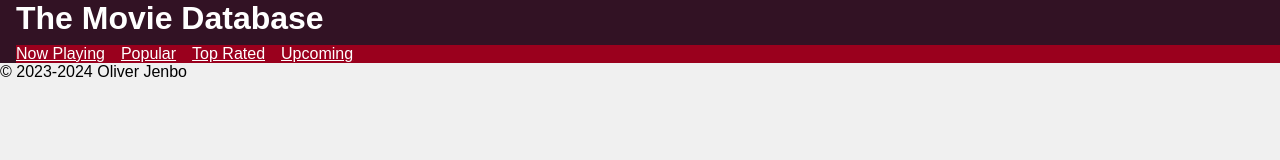
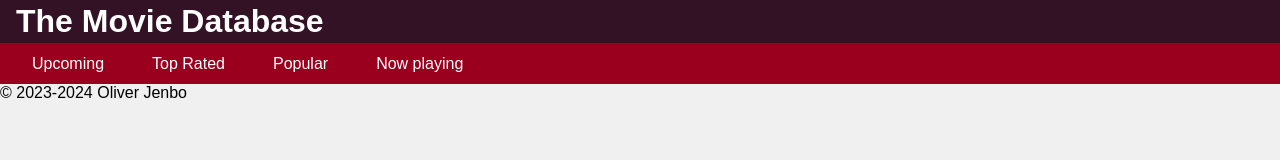
Before and after one commit to OmhJenbo/API_consumption, a plain HTML site: page index.html in a window 1280 px wide. Drawn offline with Linux system fonts and the light colour scheme.

Commit message:
pushing to work on home pc

```diff
--- a/css/styles.css
+++ b/css/styles.css
@@ -9,39 +9,35 @@ body {
   background-color: #f0f0f0;
 }
 #title {
-  padding-left: 1rem;
-  background-color: #321224;
+  background-color: var(--headerBackground);
   color: white;
+  padding: 0.2rem 1rem;
+
 }
 #navigation {
-  width: 100%;
   display: flex;
-  margin-top: 0.5rem;
-  background-color: #9a001d;
-  p {
+  padding: 0.2rem 1rem;
+  background-color: var(--navBackgroundColor);
+  position: sticky;
+  top: 0;
+  ul li {
     margin-right: 1rem;
-    a {
+    float: right;
+    padding: 0.5rem 1rem;
+    list-style: none;
+    button {
+      background-color: #9a001d;
+      border: none;
       color: white;
-      a:visited {
-        color: white;
-      }
+      font-size: 1rem;
+    }
+    button:hover {
+      text-decoration: underline;
     }
   }
 }
-@media (max-width: 420px) {
-  #navSection {
-    background-color: #9a001d;
-    #navigation {
-      display: block;
-      a {
-        color: white;
-        a:visited {
-          color: white;
-        }
-      }
-    }
-  }
-}
+
+
 .movie_card{
   display: flex;
   justify-content: center;
@@ -53,8 +49,7 @@ body {
     width: 20%;
     height: 80%;
     margin-left: 1rem;
+    float: left;
   }
-  p{
 
-  }
 }
--- a/css/variables.css
+++ b/css/variables.css
@@ -0,0 +1,4 @@
+    :root{
+        --navBackgroundColor: #9a001d;
+        --headerBackground: #321224;
+    }
--- a/index.html
+++ b/index.html
@@ -10,27 +10,30 @@
   <body>
     <header id="title">
       <h1>The Movie Database</h1>
+    </header>
       <section id="navSection">
         <nav id="navigation">
-          <p id="now_playing">
-            <a href="">Now Playing</a>
-          </p>
-          <p id="popular">
-            <a href="">Popular</a>
-          </p>
-          <p id="top_rated">
-            <a href="">Top Rated</a>
-          </p>
-          <p id="upcoming">
-            <a href="">Upcoming</a>
-          </p>
+          <ul>
+            <li>
+              <button id="now_playing">Now playing</button>
+            </li>
+
+            <li>
+              <button id="popular">Popular</button>
+            </li>
+
+            <li>
+              <button id="top_rated">Top Rated</button>
+            </li>
+
+            <li>
+              <button id="upcoming">Upcoming</button>
+            </li>
+          </ul>
         </nav>
       </section>
-    </header>
     <main>
-      <section id="movie_list">
-
-      </section>
+      <section id="movie_list"></section>
     </main>
 
     <footer id="footer">&copy; 2023-2024 Oliver Jenbo</footer>
```
